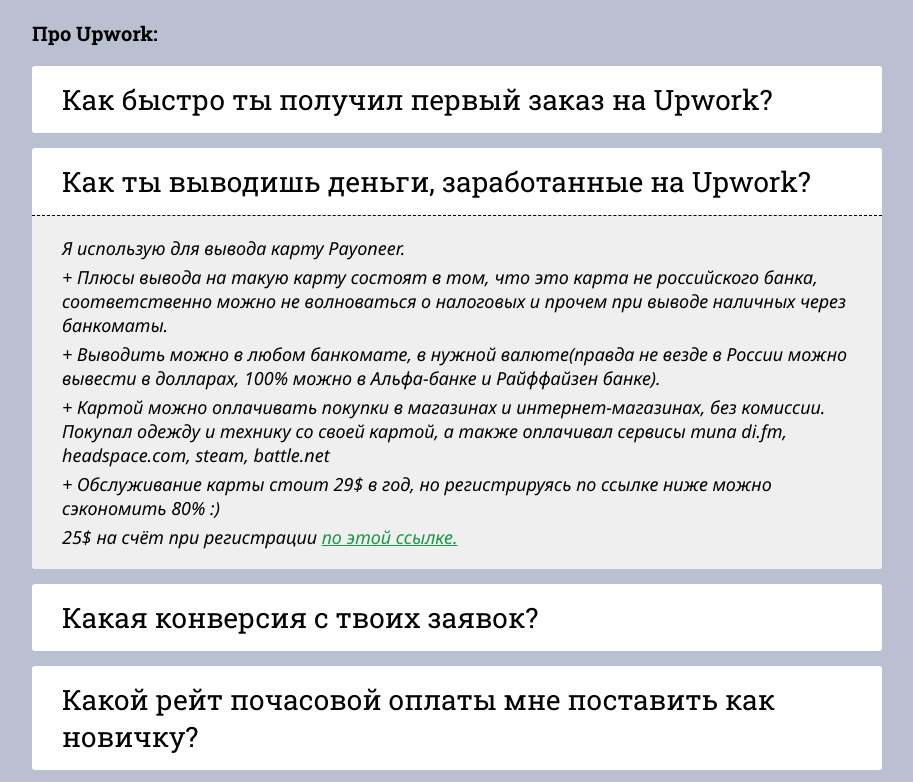
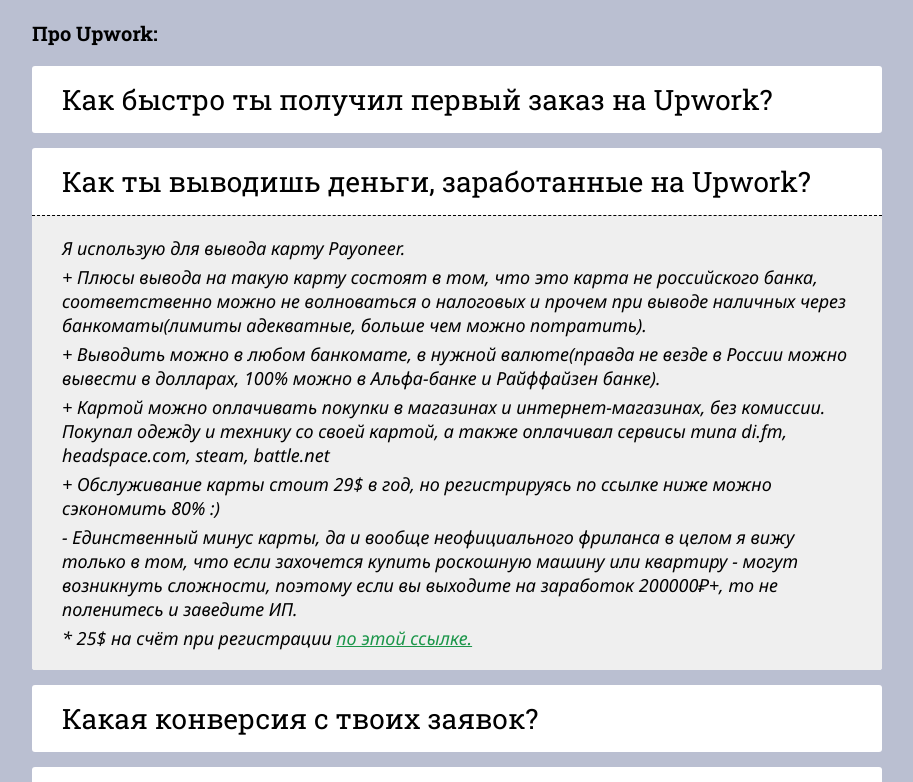
Before and after one commit to flppv/flppv, a website: page src/faq/index.jade in a window 1280 px wide. Both pictures are taken after a click on the element "Как ты выводишь деньги, заработанные на Upwork?". Shown: the top 782 px of the page, without its empty margins (183-1096 px from the left). Drawn offline with nearby package versions, Linux system fonts and the light colour scheme; files that its build step writes are made by us from their sources; a script that the page names is missing; a web font is replaced by a local one.

Commit message:
add details to faq#money

```diff
--- a/src/faq/index.jade
+++ b/src/faq/index.jade
@@ -21,12 +21,13 @@
         h2 Как ты выводишь деньги, заработанные на Upwork?
         .answer
           p Я использую для вывода карту Payoneer.
-          p + Плюсы вывода на такую карту состоят в том, что это карта не российского банка, соответственно можно не волноваться о налоговых и прочем при выводе наличных через банкоматы.
+          p + Плюсы вывода на такую карту состоят в том, что это карта не российского банка, соответственно можно не волноваться о налоговых и прочем при выводе наличных через банкоматы(лимиты адекватные, больше чем можно потратить).
           p + Выводить можно в любом банкомате, в нужной валюте(правда не везде в России можно вывести в долларах, 100% можно в Альфа-банке и Райффайзен банке).
           p + Картой можно оплачивать покупки в магазинах и интернет-магазинах, без комиссии. Покупал одежду и технику со своей картой, а также оплачивал сервисы типа di.fm, headspace.com, steam, battle.net
           p + Обслуживание карты стоит 29$ в год, но регистрируясь по ссылке ниже можно сэкономить 80% :)
+          p - Единственный минус карты, да и вообще неофициального фриланса в целом я вижу только в том, что если захочется купить роскошную машину или квартиру - могут возникнуть сложности, поэтому если вы выходите на заработок 200000₽+, то не поленитесь и заведите ИП.
           p
-            | 25$ на счёт при регистрации
+            | * 25$ на счёт при регистрации
             a(href="https://www.payoneer.com/ru/raf/?rid=17ED3436-10A2-4DB7-A6DC-C94E6AFA14C3" target="_blank") по этой ссылке.
       .question#conversion
         h2 Какая конверсия с твоих заявок?
```
Also changed, not shown: faq/index.html.
